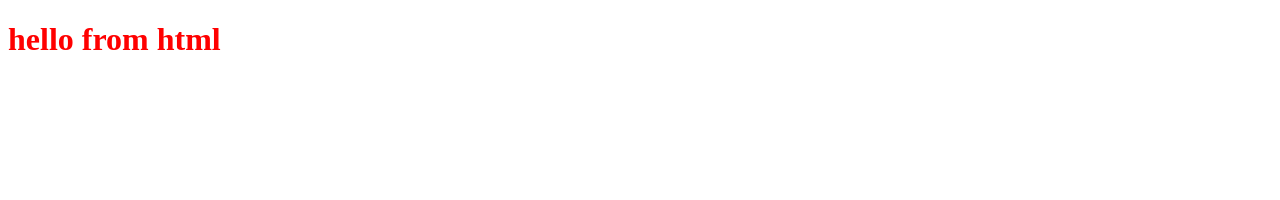
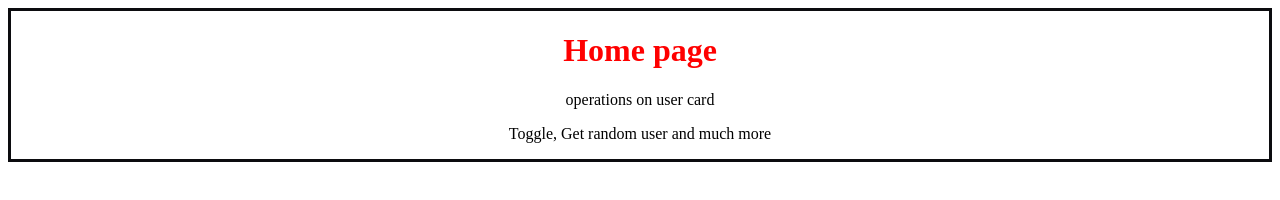
Before and after one commit to preethiayinampudi/autosuggest, a website: page frontend/index.html in a window 1280 px wide. Drawn offline with Linux system fonts and the light colour scheme.

Commit message:
updated with home page

```diff
--- a/frontend/index.css
+++ b/frontend/index.css
@@ -1,3 +1,23 @@
 h1{
     color:red;
 }
+#home-intro{
+
+    text-align:center;
+   /* border:3px;
+    border-color:black;
+    border-style:solid;
+    */
+    border:3px solid rgb(12, 12, 15);
+
+   /*background-color:rgb(226, 161, 214);
+    color:rgb(47, 61, 64);
+    padding:10px;
+    margin:10px;*/
+}
+#home-intro:hover{
+    background-color:rgb(226, 161, 214);
+    color:rgb(47, 61, 64);
+    padding:10px;
+    margin:10px;
+}
--- a/frontend/index.html
+++ b/frontend/index.html
@@ -7,9 +7,16 @@
     <link rel="stylesheet" href="index.css">
 </head>
 <body>
-    <h1>hello from html </h1>
+    <div id="home-intro">
+    <h1>Home page </h1>
+    <p id="p1">operations on user card</p>
+    <p id="p2">Toggle, Get random user and much more</p>
+
+    </div>
+</body>
 <script src="index.js"></script>
 
 </body>
 </html>
+
 <!--add commit push --!
```
